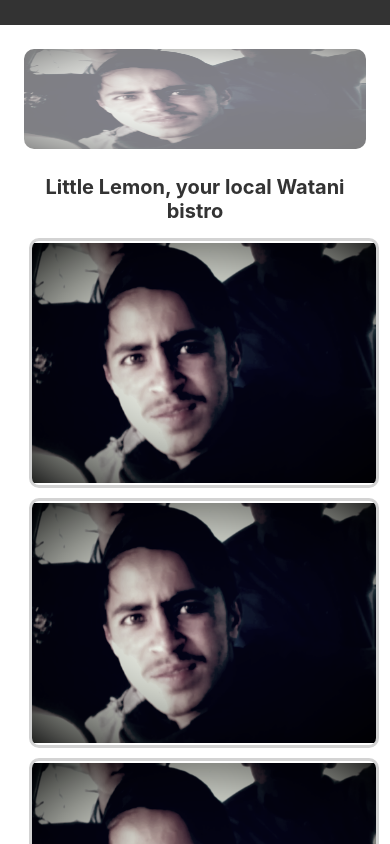
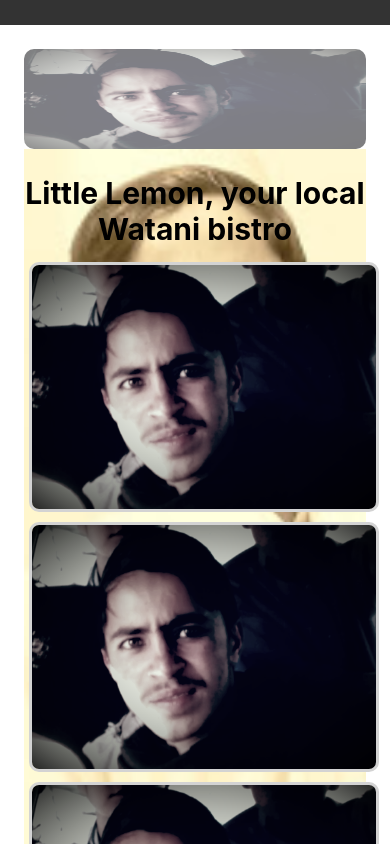
Before and after one commit to Hussain-hamim/Taskly, a React Native app: screen / in a window 390 px wide. Built offline with nearby package versions, Linux system fonts and the light colour scheme.

Commit message:
bg image

```diff
--- a/components/Welcome.js
+++ b/components/Welcome.js
@@ -1,14 +1,27 @@
+/* eslint-disable no-undef */
 import React from "react";
-import { Image, ScrollView, StyleSheet, Text, View } from "react-native";
+import {
+  Image,
+  ImageBackground,
+  ScrollView,
+  StyleSheet,
+  Text,
+  View,
+} from "react-native";
 
 const Welcome = () => {
   return (
     <ScrollView style={styles.container}>
       <Image style={styles.logo} source={require("../assets/hamim.png")} />
-      <Text style={styles.title}>Little Lemon, your local Watani bistro</Text>
-      <Image style={styles.image} source={require("../assets/hamim.png")} />
-      <Image style={styles.image} source={require("../assets/hamim.png")} />
-      <Image style={styles.image} source={require("../assets/hamim.png")} />
+      <ImageBackground
+        style={styles.bgImage}
+        source={require("../assets/hamim2.jpg")}
+      >
+        <Text style={styles.title}>Little Lemon, your local Watani bistro</Text>
+        <Image style={styles.image} source={require("../assets/hamim.png")} />
+        <Image style={styles.image} source={require("../assets/hamim.png")} />
+        <Image style={styles.image} source={require("../assets/hamim.png")} />
+      </ImageBackground>
     </ScrollView>
   );
 };
@@ -25,9 +38,9 @@ const styles = StyleSheet.create({
   title: {
     marginTop: 16,
     paddingVertical: 10,
-    color: "#333333",
+    color: "black",
     textAlign: "center",
-    fontSize: 20,
+    fontSize: 30,
     fontWeight: "bold",
   },
   logo: {
@@ -43,7 +56,14 @@ const styles = StyleSheet.create({
     borderRadius: 10,
     borderWidth: 3,
     borderColor: "lightgray",
-    resizeMode: "center", // stretch, repeat, cover, center
+    resizeMode: "cover", // stretch, repeat, cover, center
     margin: 5,
   },
+  bgImage: {
+    flex: 1,
+    justifyContent: "center",
+    resizeMode: "contain",
+    width: "100%",
+    height: "100%",
+  },
 });
```
Also changed, not shown: assets/hamim2.jpg (added).
